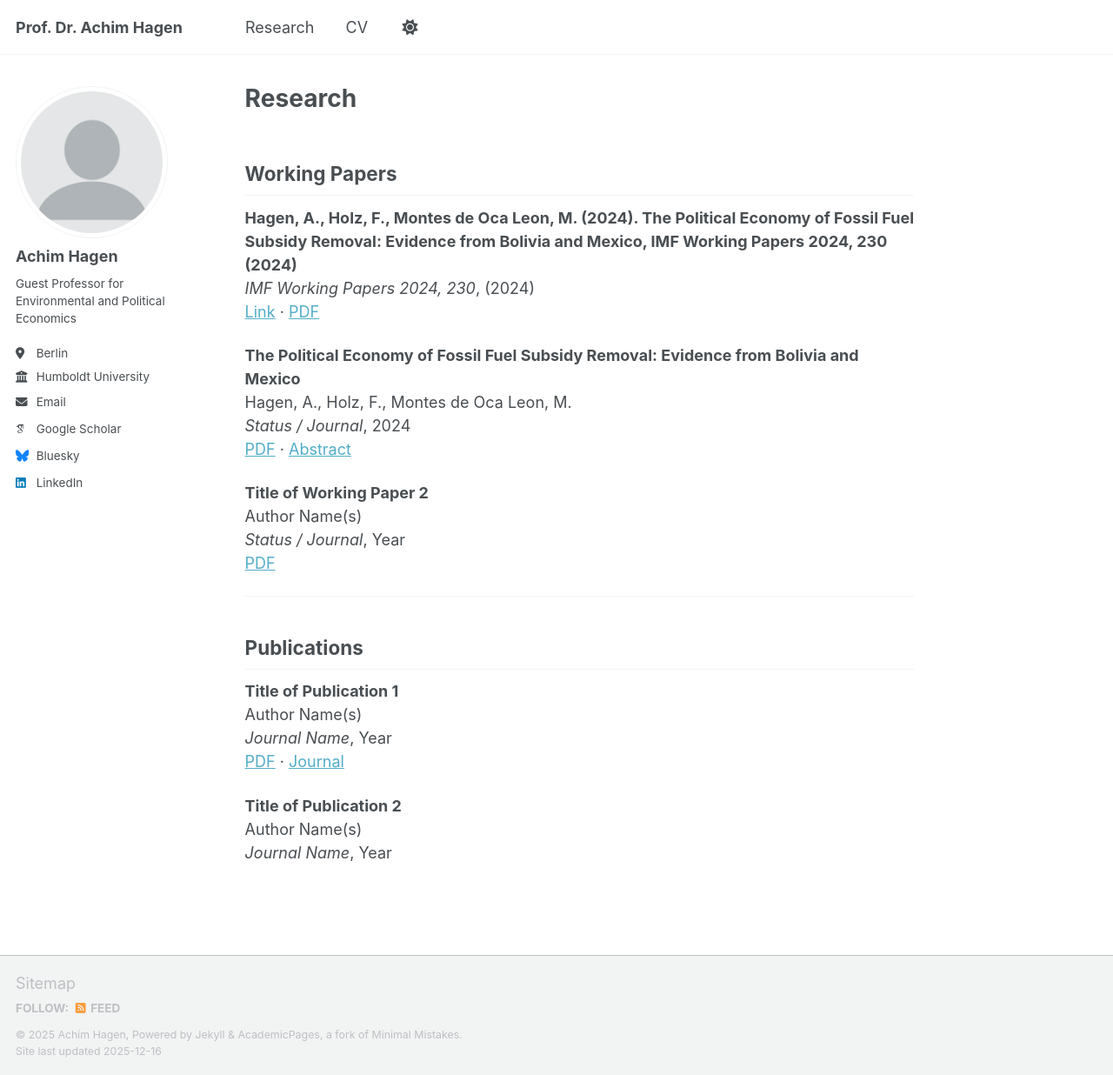
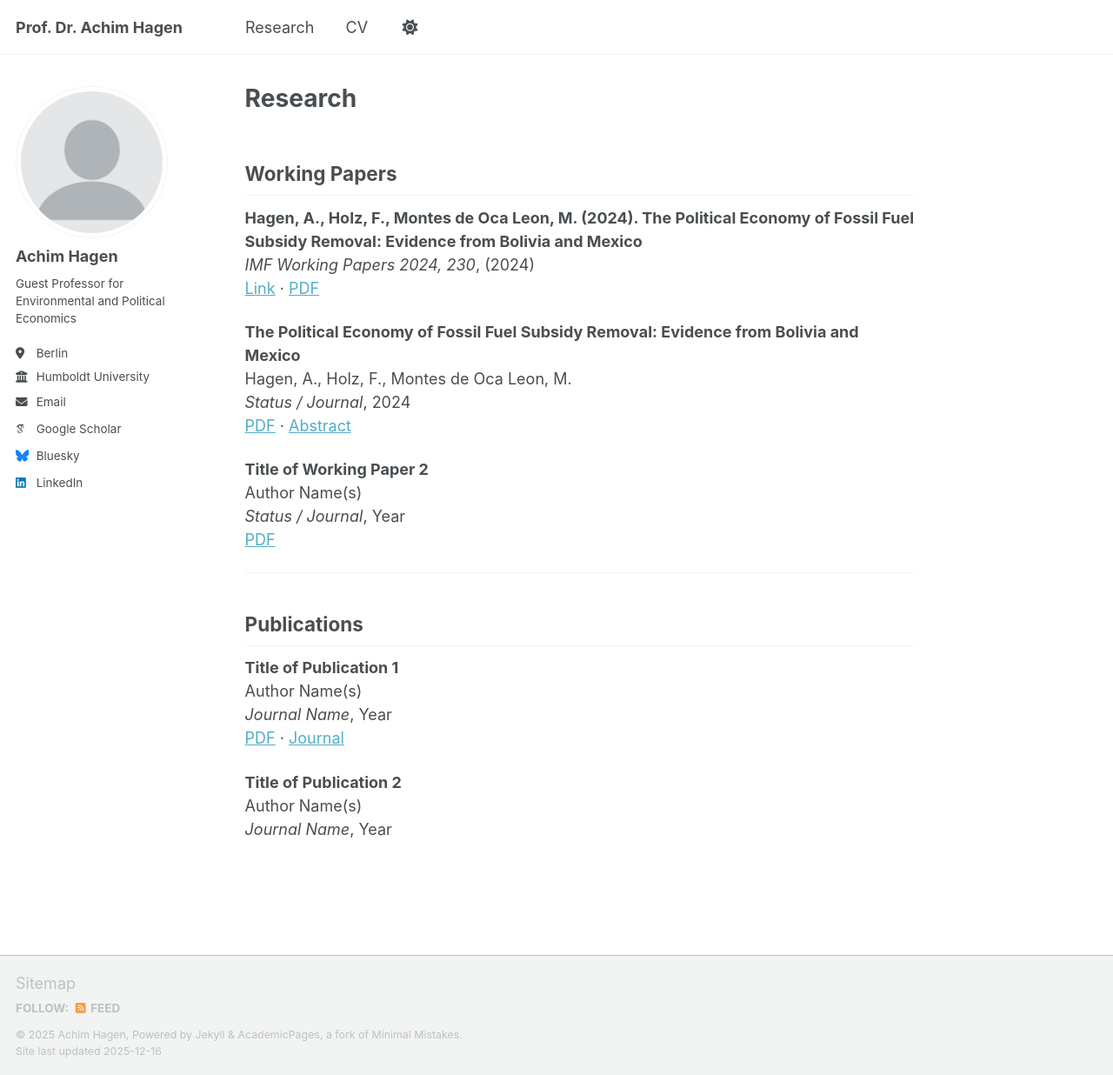
Before and after one commit to achhag/academic, a Jekyll site: the page built from _pages/publications.html, in a window 1280 px wide and 1236 px high. Shown: the whole window at 87% size. Built offline with Jekyll 4.4.1, drawn with Linux system fonts in a browser that asks for light colours; some web fonts are replaced; a script bundle is joined from its source files by our own code; library files that are not in the unit come from our copies.

Commit message:
Update publications.html

```diff
--- a/_pages/publications.html
+++ b/_pages/publications.html
@@ -8,7 +8,7 @@ author_profile: true
 <h2>Working Papers</h2>
 
 <p>
-<strong>Hagen, A., Holz, F., Montes de Oca Leon, M. (2024). The Political Economy of Fossil Fuel Subsidy Removal: Evidence from Bolivia and Mexico, IMF Working Papers 2024, 230 (2024)</strong><br>
+<strong>Hagen, A., Holz, F., Montes de Oca Leon, M. (2024). The Political Economy of Fossil Fuel Subsidy Removal: Evidence from Bolivia and Mexico</strong><br>
 <em>IMF Working Papers 2024, 230</em>, (2024)<br>
 <a href="https://www.elibrary.imf.org/view/journals/001/2024/230/001.2024.issue-230-en.xml?cid=556856-com-dsp-crossref" target="_blank">Link</a> ·
 <a href="#">PDF</a>
```
